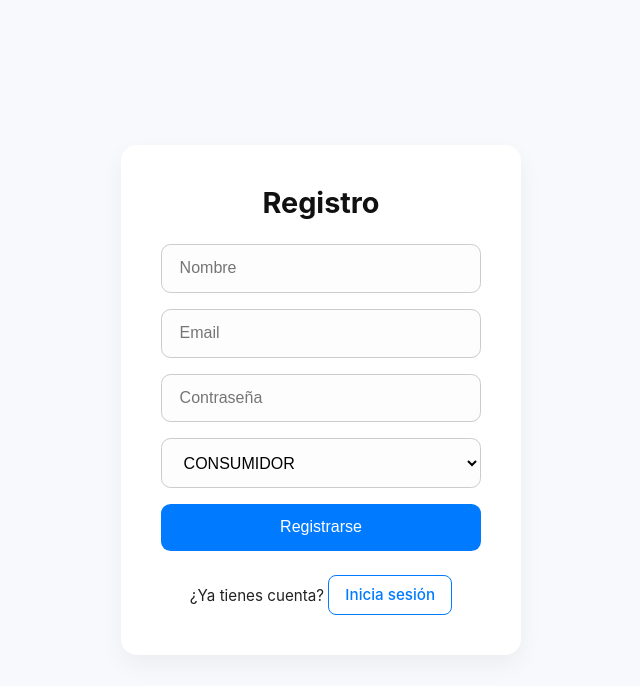
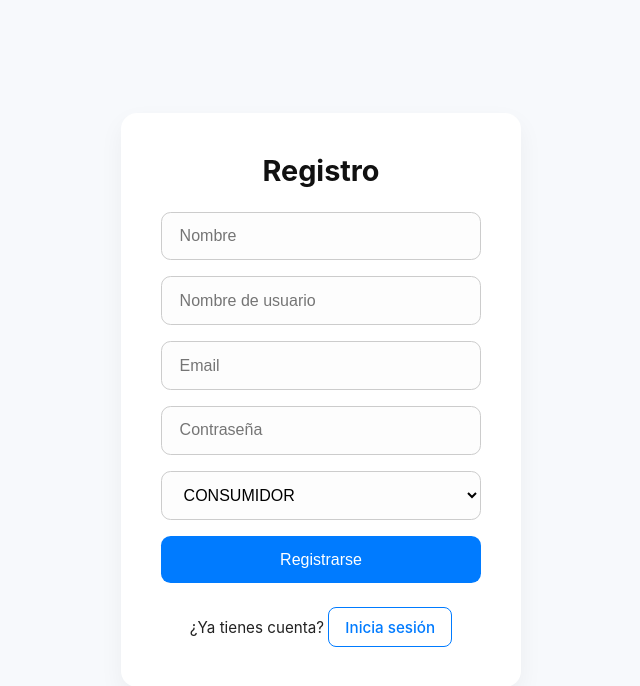
Before and after one commit to Adriram04/DAD, a React (Create React App) app in the folder reciclaje-frontend/: page /register in a window 1280 px wide. Shown: the top 686 px of the page, without its empty margins (319-959 px from the left). Built offline with nearby package versions, Linux system fonts and the light colour scheme.

Commit message:
Update Register.js

```diff
--- a/reciclaje-frontend/src/auth/register/Register.js
+++ b/reciclaje-frontend/src/auth/register/Register.js
@@ -5,10 +5,12 @@ import "../../static/css/auth/AuthForm.css";
 export default function Register() {
   const [form, setForm] = useState({
     nombre: "",
+    usuario: "", // <- nuevo campo
     email: "",
     password: "",
     rol: "CONSUMIDOR",
   });
+
   const [error, setError] = useState("");
   const navigate = useNavigate();
 
@@ -37,7 +39,8 @@ export default function Register() {
       alert("✅ Usuario registrado. Inicia sesión.");
       navigate("/");
     } else {
-      setError("❌ Error al registrar");
+      const errorMsg = await res.text();
+      setError(errorMsg || "❌ Error al registrar");
     }
   };
 
@@ -47,6 +50,12 @@ export default function Register() {
       <input
         name="nombre"
         placeholder="Nombre"
+        onChange={handleChange}
+        required
+      />
+      <input
+        name="usuario"
+        placeholder="Nombre de usuario"
         onChange={handleChange}
         required
       />
```
